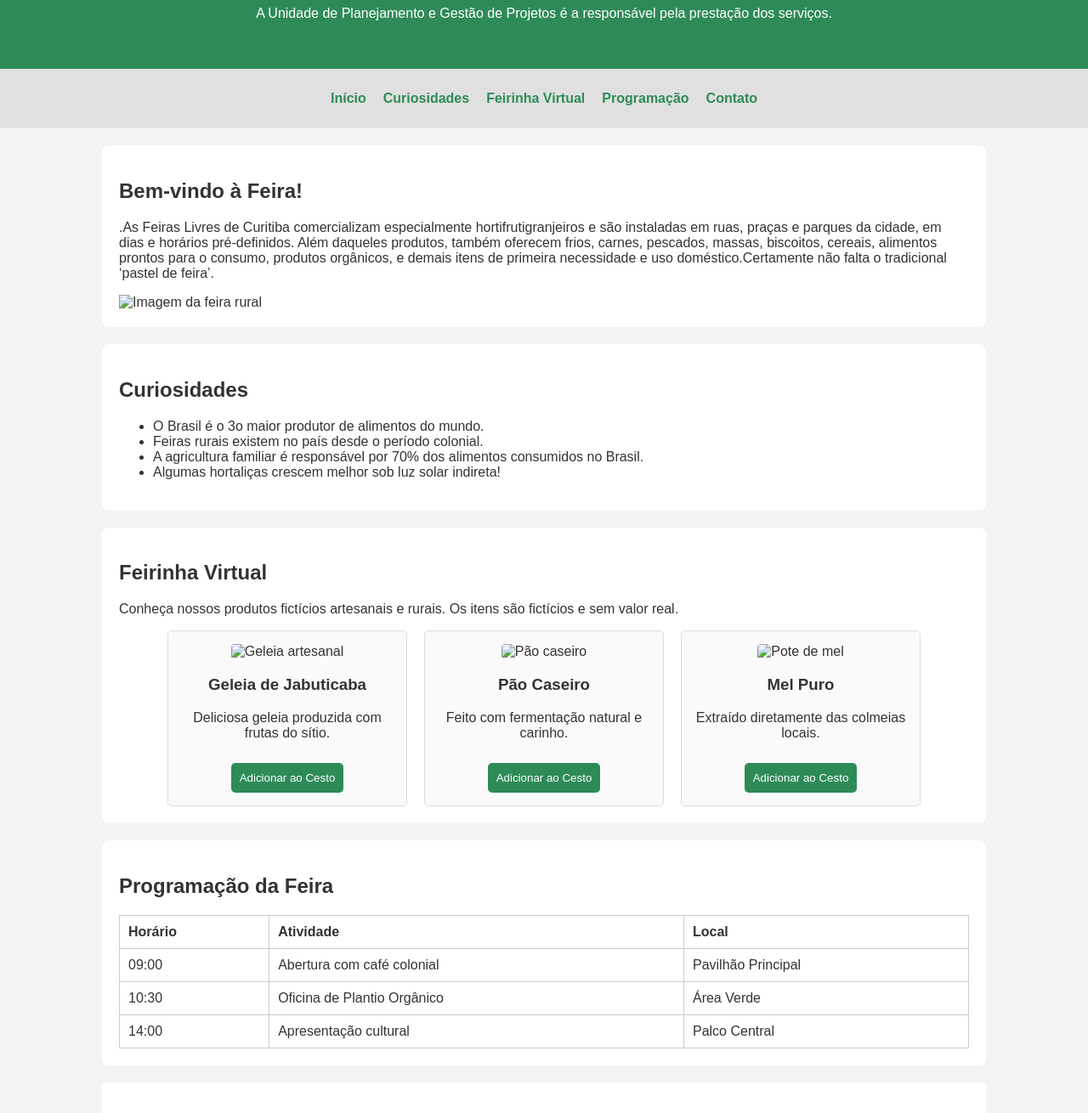
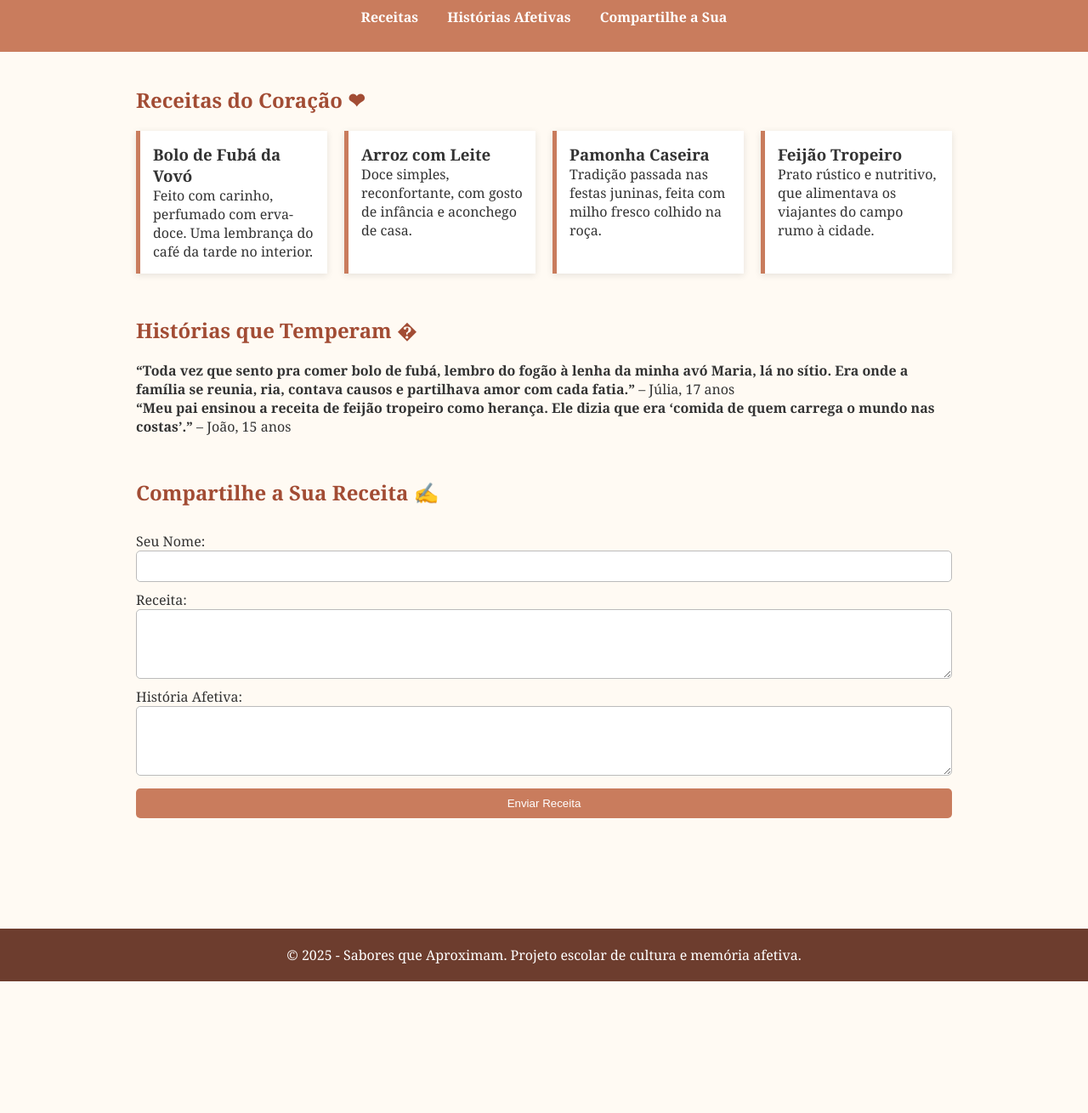
Before and after one commit to cordeiro126/sabores-que-aproxima, a plain HTML site: page index.html in a window 1280 px wide. Shown: the part 113-1423 px from the top of the page at 85% size. After the commit the page ends 1268 px from the top, so only its background shows below. Drawn offline with Linux system fonts and the light colour scheme.

Commit message:
Add files via upload

```diff
--- a/index.html
+++ b/index.html
@@ -1,107 +1,78 @@
 <!DOCTYPE html>
-<html lang="pt-br">
+<html lang="pt-BR">
 <head>
 <meta charset="UTF-8">
-<meta name="viewport" content="width=device-width, initial-scale=1">
-<title>Feira Campo-Cidade</title>
+<meta name="viewport" content="width=device-width, initial-scale=1.0">
+<title>Sabores que Aproximam</title>
 <link rel="stylesheet" href="style.css">
 </head>
 <body>
 <header>
-<h1>Feira Campo-Cidade 2025</h1>
-<p>A Unidade de Planejamento e Gestão de Projetos é a responsável pela prestação dos serviços. </p>
+<h1>� Sabores que Aproximam �</h1>
+<p>Receitas que contam histórias e aproximam gerações</p>
+<nav>
+<ul>
+<li><a href="#receitas">Receitas</a></li>
+<li><a href="#historias">Histórias Afetivas</a></li>
+<li><a href="#enviar">Compartilhe a Sua</a></li>
+</ul>
+</nav>
 </header>
 
-<nav>
-<ul>
-<li><a href="#inicio">Início</a></li>
-<li><a href="#curiosidades">Curiosidades</a></li>
-<li><a href="#ecommerce">Feirinha Virtual</a></li>
-<li><a href="#programacao">Programação</a></li>
-<li><a href="#contato">Contato</a></li>
-</ul>
-</nav>
+<main class="container">
 
-<section id="inicio">
+<section id="receitas" class="secao">
 
-<h2>Bem-vindo à Feira!</h2>
-<p>.As Feiras Livres de Curitiba comercializam especialmente hortifrutigranjeiros e são instaladas em ruas, praças e parques da cidade, em dias e horários pré-definidos.
-
-Além daqueles produtos, também oferecem frios, carnes, pescados, massas, biscoitos, cereais, alimentos prontos para o consumo, produtos orgânicos, e demais itens de primeira necessidade e uso doméstico.Certamente não falta o tradicional ‘pastel de feira’.</p>
-<img src="feira-local.jpg" alt="Imagem da feira rural" width="100%">
-</section>
-
-<section id="curiosidades">
-<h2>Curiosidades</h2>
-<ul>
-<li>O Brasil é o 3o maior produtor de alimentos do mundo.</li>
-<li>Feiras rurais existem no país desde o período colonial.</li>
-<li>A agricultura familiar é responsável por 70% dos alimentos consumidos no Brasil.</li>
-<li>Algumas hortaliças crescem melhor sob luz solar indireta!</li>
-</ul>
-</section>
-
-<section id="ecommerce">
-<h2>Feirinha Virtual</h2>
-<p>Conheça nossos produtos fictícios artesanais e rurais. Os itens são fictícios e sem valor real.</p>
-<div class="produtos">
-<div class="produto">
-<img src="geleia.jpg" alt="Geleia artesanal">
-<h3>Geleia de Jabuticaba</h3>
-<p>Deliciosa geleia produzida com frutas do sítio.</p>
-<button>Adicionar ao Cesto</button>
+<h2>Receitas do Coração ❤ </h2>
+<div class="grid">
+<div class="card">
+<h3>Bolo de Fubá da Vovó</h3>
+<p>Feito com carinho, perfumado com erva-doce. Uma lembrança do café da tarde no interior.</p>
 </div>
-<div class="produto">
-<img src="pao-caseiro.jpg" alt="Pão caseiro">
-<h3>Pão Caseiro</h3>
-<p>Feito com fermentação natural e carinho.</p>
-<button>Adicionar ao Cesto</button>
+<div class="card">
+<h3>Arroz com Leite</h3>
+<p>Doce simples, reconfortante, com gosto de infância e aconchego de casa.</p>
 </div>
-
-<div class="produto">
-<img src="mel.jpg" alt="Pote de mel">
-<h3>Mel Puro</h3>
-<p>Extraído diretamente das colmeias locais.</p>
-<button>Adicionar ao Cesto</button>
+<div class="card">
+<h3>Pamonha Caseira</h3>
+<p>Tradição passada nas festas juninas, feita com milho fresco colhido na roça.</p>
+</div>
+<div class="card">
+<h3>Feijão Tropeiro</h3>
+<p>Prato rústico e nutritivo, que alimentava os viajantes do campo rumo à cidade.</p>
 </div>
 </div>
 </section>
 
-<section id="programacao">
-<h2>Programação da Feira</h2>
-<table>
-<tr>
-<th>Horário</th>
-<th>Atividade</th>
-<th>Local</th>
-</tr>
-<tr>
-<td>09:00</td>
-<td>Abertura com café colonial</td>
-<td>Pavilhão Principal</td>
-</tr>
-<tr>
-<td>10:30</td>
-<td>Oficina de Plantio Orgânico</td>
-<td>Área Verde</td>
-</tr>
-<tr>
-<td>14:00</td>
-<td>Apresentação cultural</td>
-<td>Palco Central</td>
-
-</tr>
-</table>
+<section id="historias" class="secao">
+<h2>Histórias que Temperam �</h2>
+<p><strong>“Toda vez que sento pra comer bolo de fubá, lembro do fogão à lenha da minha avó Maria, lá no
+sítio. Era onde a família se reunia, ria, contava causos e partilhava amor com cada fatia.”</strong> – Júlia, 17
+anos</p>
+<p><strong>“Meu pai ensinou a receita de feijão tropeiro como herança. Ele dizia que era ‘comida de quem
+carrega o mundo nas costas’.”</strong> – João, 15 anos</p>
 </section>
 
-<section id="contato">
-<h2>Contato</h2>
-<p>Email: contato@feiracampocidade.com.br</p>
-<p>Instagram: <a href="#">@feiracampocidade</a></p>
+<section id="enviar" class="secao">
+
+<h2>Compartilhe a Sua Receita ✍ </h2>
+<form>
+<label for="nome">Seu Nome:</label>
+<input type="text" id="nome" name="nome" required>
+
+<label for="receita">Receita:</label>
+<textarea id="receita" name="receita" rows="4" required></textarea>
+
+<label for="historia">História Afetiva:</label>
+<textarea id="historia" name="historia" rows="4" required></textarea>
+
+<button type="submit">Enviar Receita</button>
+</form>
 </section>
+</main>
 
 <footer>
-<p>&copy; 2025 Feira Campo-Cidade. Projeto fictício para fins educacionais.</p>
+<p>&copy; 2025 - Sabores que Aproximam. Projeto escolar de cultura e memória afetiva.</p>
 </footer>
 </body>
 </html>
--- a/style.css
+++ b/style.css
@@ -1,98 +1,113 @@
-body {
-font-family: Arial, sans-serif;
+* {
 margin: 0;
 padding: 0;
-background-color: #f3f3f3;
+box-sizing: border-box;
+}
+
+body {
+
+font-family: 'Georgia', serif;
+background-color: #fffaf3;
 color: #333;
 }
 
 header {
-background-color: #2E8B57;
+background-color: #c97c5d;
 color: white;
 text-align: center;
-padding: 40px 20px;
-
+padding: 30px 20px;
 }
 
-nav {
-background-color: #e0e0e0;
-padding: 10px;
+header h1 {
+font-size: 2.5em;
 }
 
 nav ul {
+margin-top: 15px;
 list-style: none;
-display: flex;
-justify-content: center;
-gap: 20px;
-padding: 0;
 }
 
-nav a {
+nav ul li {
+display: inline;
+margin: 0 15px;
+}
+
+nav ul li a {
+color: white;
 text-decoration: none;
-color: #2E8B57;
+
 font-weight: bold;
 }
 
-section {
-padding: 20px;
+.container {
 max-width: 1000px;
-margin: 20px auto;
-background-color: white;
-border-radius: 8px;
+margin: auto;
+padding: 40px 20px;
 }
 
-.produtos {
-display: flex;
-
-gap: 20px;
-flex-wrap: wrap;
-justify-content: center;
+.secao {
+margin-bottom: 50px;
 }
 
-.produto {
-background-color: #fafafa;
-border: 1px solid #ddd;
-border-radius: 5px;
-padding: 15px;
-width: 250px;
-text-align: center;
+.secao h2 {
+color: #a24c34;
+margin-bottom: 20px;
 }
 
-.produto img {
-width: 100%;
-height: auto;
-border-radius: 4px;
+.grid {
+display: grid;
+grid-template-columns: repeat(auto-fit, minmax(220px, 1fr));
+gap: 20px;
 }
 
-.produto button {
-background-color: #2E8B57;
-color: white;
-border: none;
-padding: 10px;
-margin-top: 10px;
-cursor: pointer;
-border-radius: 5px;
+.card {
+background-color: #fff;
+padding: 15px;
+border-left: 5px solid #c97c5d;
+box-shadow: 0 2px 8px rgba(0,0,0,0.1);
+
+transition: transform 0.3s;
 }
 
-.produto button:hover {
-
-background-color: #246b45;
+.card:hover {
+transform: scale(1.03);
 }
 
-table {
-width: 100%;
-border-collapse: collapse;
+form {
+display: flex;
+flex-direction: column;
+}
+
+form label {
 margin-top: 10px;
 }
 
-th, td {
-border: 1px solid #ccc;
+form input,
+form textarea {
 padding: 10px;
-text-align: left;
+border-radius: 5px;
+border: 1px solid #bbb;
+}
+
+form button {
+margin-top: 15px;
+padding: 10px;
+background-color: #c97c5d;
+color: white;
+border: none;
+
+border-radius: 5px;
+cursor: pointer;
+}
+
+form button:hover {
+background-color: #a24c34;
 }
 
 footer {
+background-color: #6d3d2e;
+color: white;
 text-align: center;
 padding: 20px;
-background-color: #eee;
+margin-top: 40px;
 }
```
